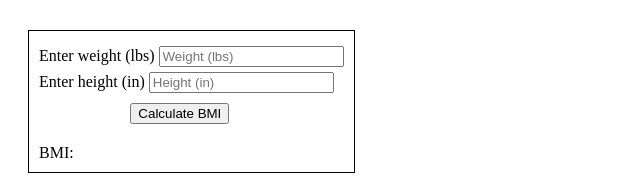
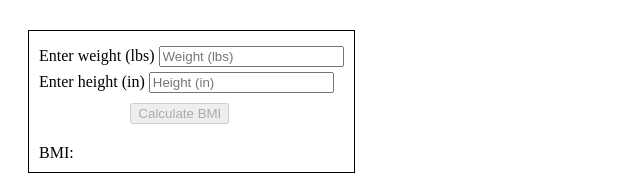
Before and after one commit to vincentpace2395/bmiCalculator, a React (Create React App) app: page / in a window 1280 px wide. Shown: the top 193 px of the page, without its empty margins (0-640 px from the left). Built offline with nearby package versions, Linux system fonts and the light colour scheme.

Commit message:
Conditionally disable calculate button

```diff
--- a/src/components/BMIForm/BMIForm.js
+++ b/src/components/BMIForm/BMIForm.js
@@ -60,7 +60,7 @@ class BMIForm extends React.Component {
                         <Form.Label>Enter height (in) </Form.Label>
                         <Form.Control placeholder="Height (in)" type="number" onChange={this.onHeightChange} />
                     </Form.Group>
-                    <button type="button" onClick={this.onCalculateBmiClick}>Calculate BMI</button>
+                    <button type="button" disabled={!this.state.height || !this.state.weight} onClick={this.onCalculateBmiClick}>Calculate BMI</button>
                     <BMIDisplay bmiValue={this.state.bmi} />
                 </Form>
             </div>
```
